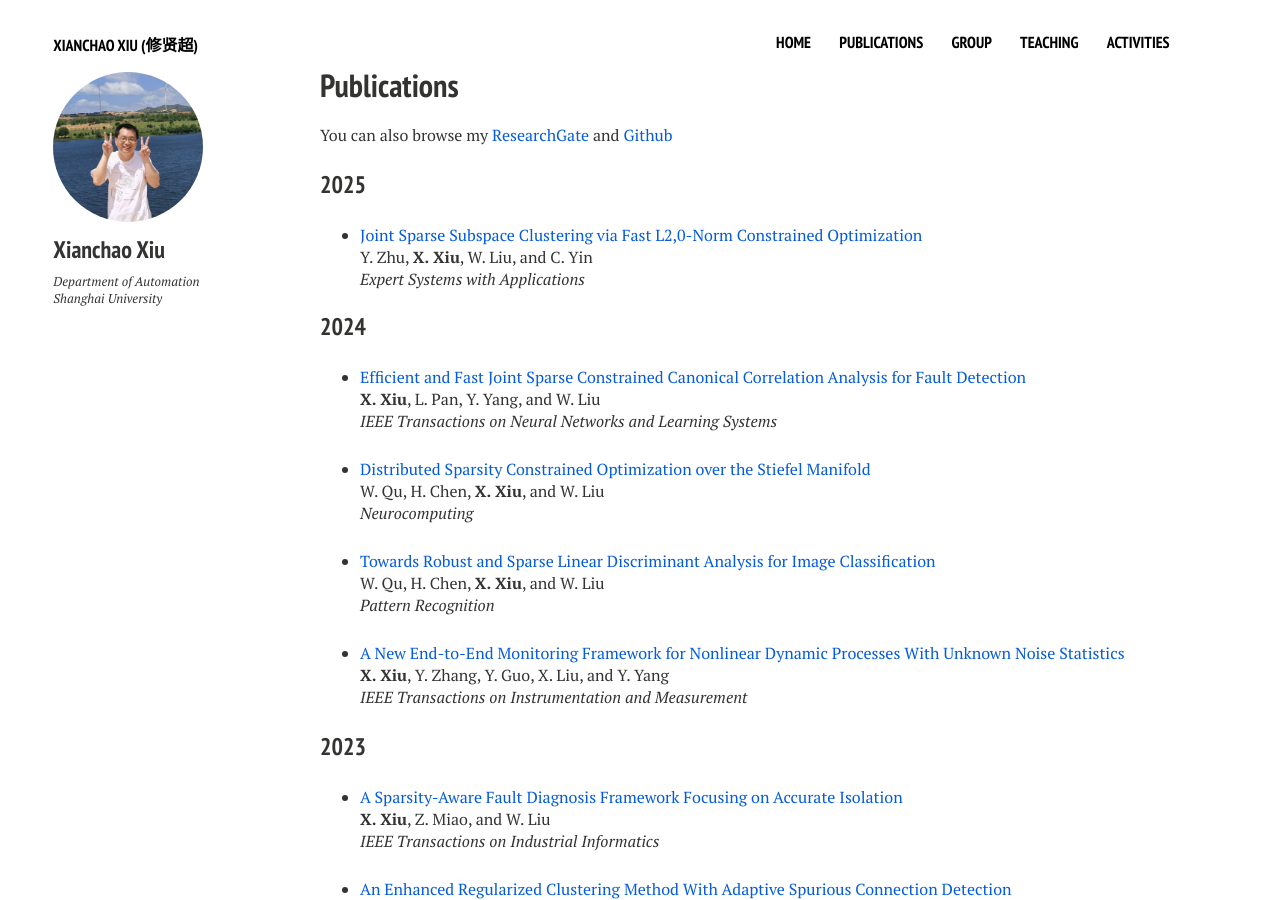
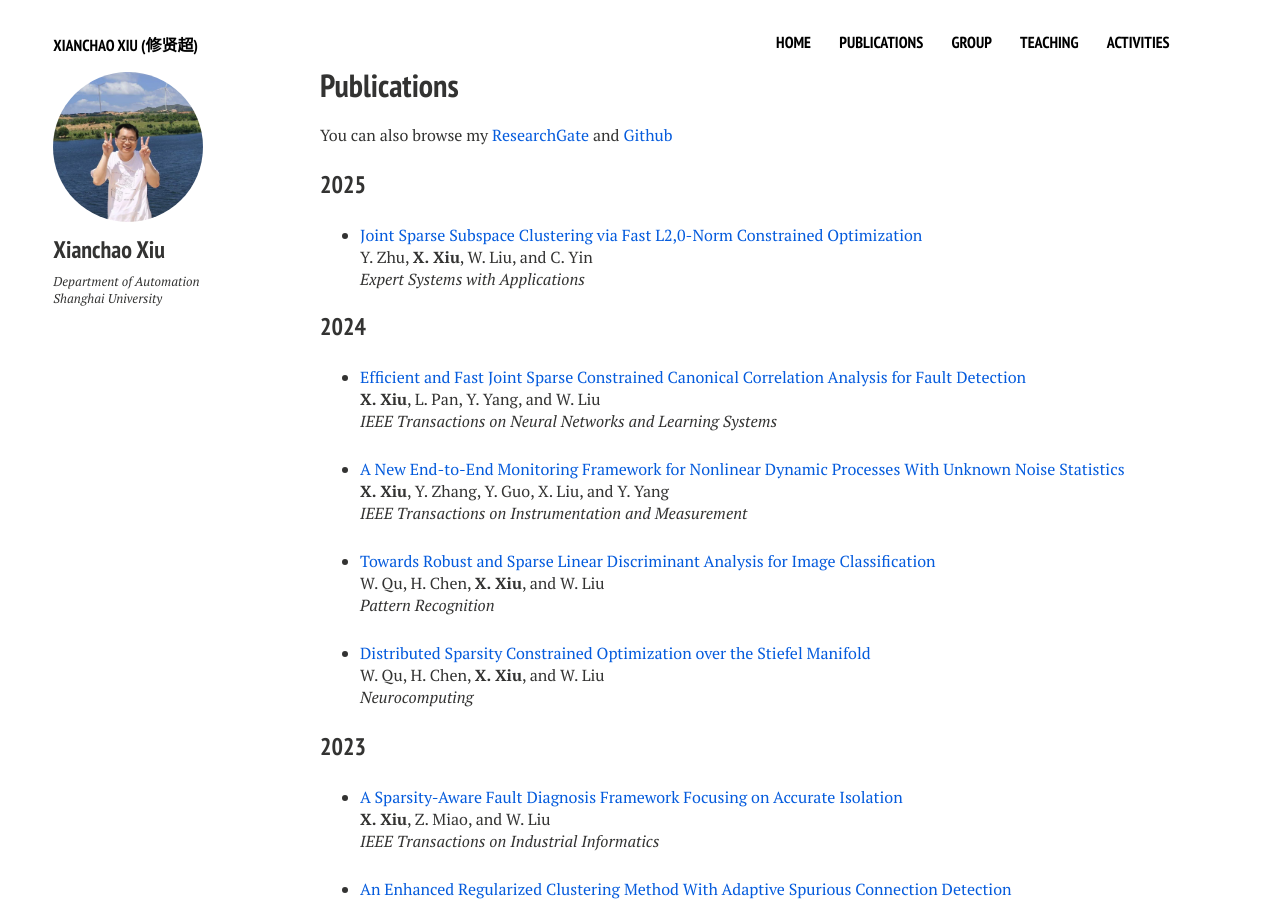
Before and after one commit to xianchaoxiu/xianchaoxiu.github.io, a Jekyll site: the page built from publications/index.md, in a window 1280 px wide and 900 px high. Built offline with Jekyll 4.4.1, drawn with Linux system fonts in a browser that asks for light colours; nearby versions of some CDN libraries; part of the change alters nothing that is shown.

Commit message:
Update index.md

```diff
--- a/publications/index.md
+++ b/publications/index.md
@@ -26,9 +26,9 @@ Y. Zhu, <b>X. Xiu</b>, W. Liu, and C. Yin<br>
 <i>IEEE Transactions on Neural Networks and Learning Systems</i><br>
 
 
-* <a href="https://www.sciencedirect.com/science/article/abs/pii/S0925231224010385" class="textlink" target="_blank">Distributed Sparsity Constrained Optimization over the Stiefel Manifold</a><br>
-W. Qu, H. Chen, <b>X. Xiu</b>, and W. Liu<br>
-<i>Neurocomputing</i><br>
+* <a href="https://ieeexplore.ieee.org/abstract/document/10464356" class="textlink" target="_blank">A New End-to-End Monitoring Framework for Nonlinear Dynamic Processes With Unknown Noise Statistics</a><br>
+<b>X. Xiu</b>, Y. Zhang, Y. Guo, X. Liu, and Y. Yang<br>
+<i>IEEE Transactions on Instrumentation and Measurement</i><br>
 
 
 * <a href="https://www.sciencedirect.com/science/article/abs/pii/S0031320324002632" class="textlink" target="_blank">Towards Robust and Sparse Linear Discriminant Analysis for Image Classification</a><br>
@@ -36,9 +36,9 @@ W. Qu, H. Chen, <b>X. Xiu</b>, and W. Liu<br>
 <i>Pattern Recognition</i><br>
 
 
-* <a href="https://ieeexplore.ieee.org/abstract/document/10464356" class="textlink" target="_blank">A New End-to-End Monitoring Framework for Nonlinear Dynamic Processes With Unknown Noise Statistics</a><br>
-<b>X. Xiu</b>, Y. Zhang, Y. Guo, X. Liu, and Y. Yang<br>
-<i>IEEE Transactions on Instrumentation and Measurement</i><br>
+* <a href="https://www.sciencedirect.com/science/article/abs/pii/S0925231224010385" class="textlink" target="_blank">Distributed Sparsity Constrained Optimization over the Stiefel Manifold</a><br>
+W. Qu, H. Chen, <b>X. Xiu</b>, and W. Liu<br>
+<i>Neurocomputing</i><br>
 
 
 
```
